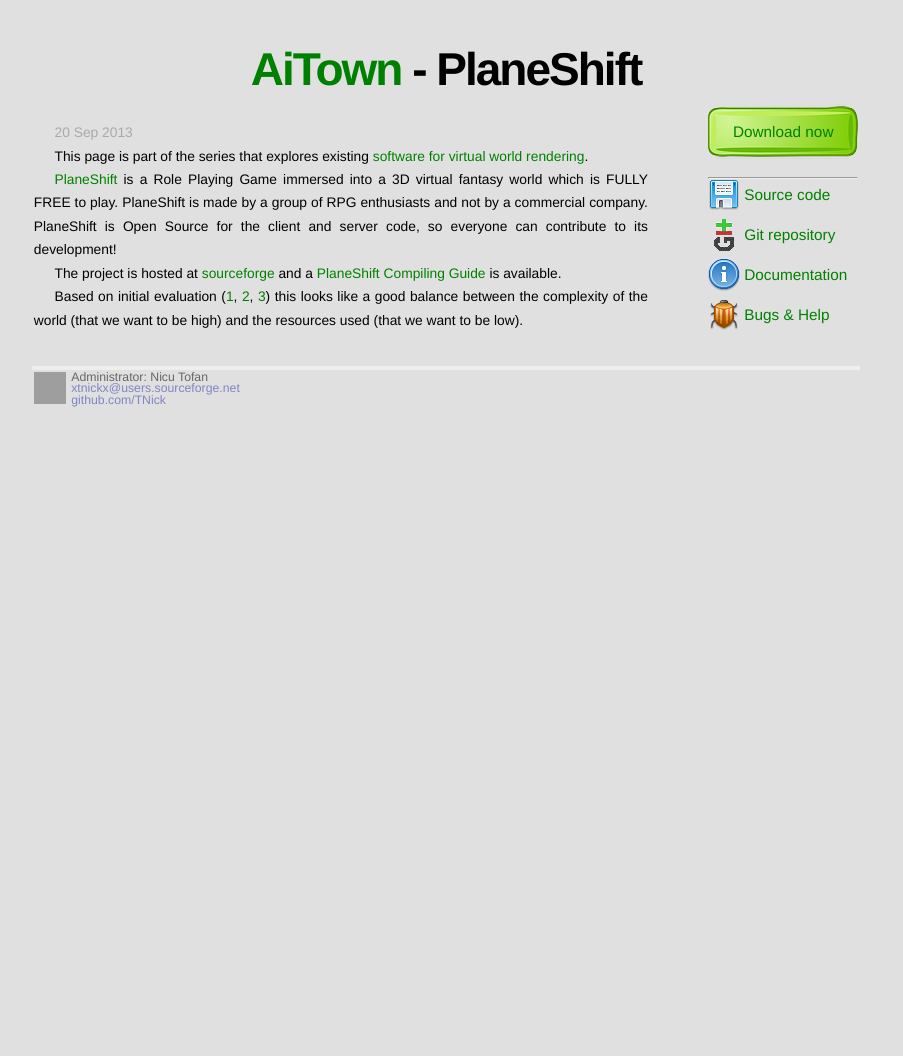
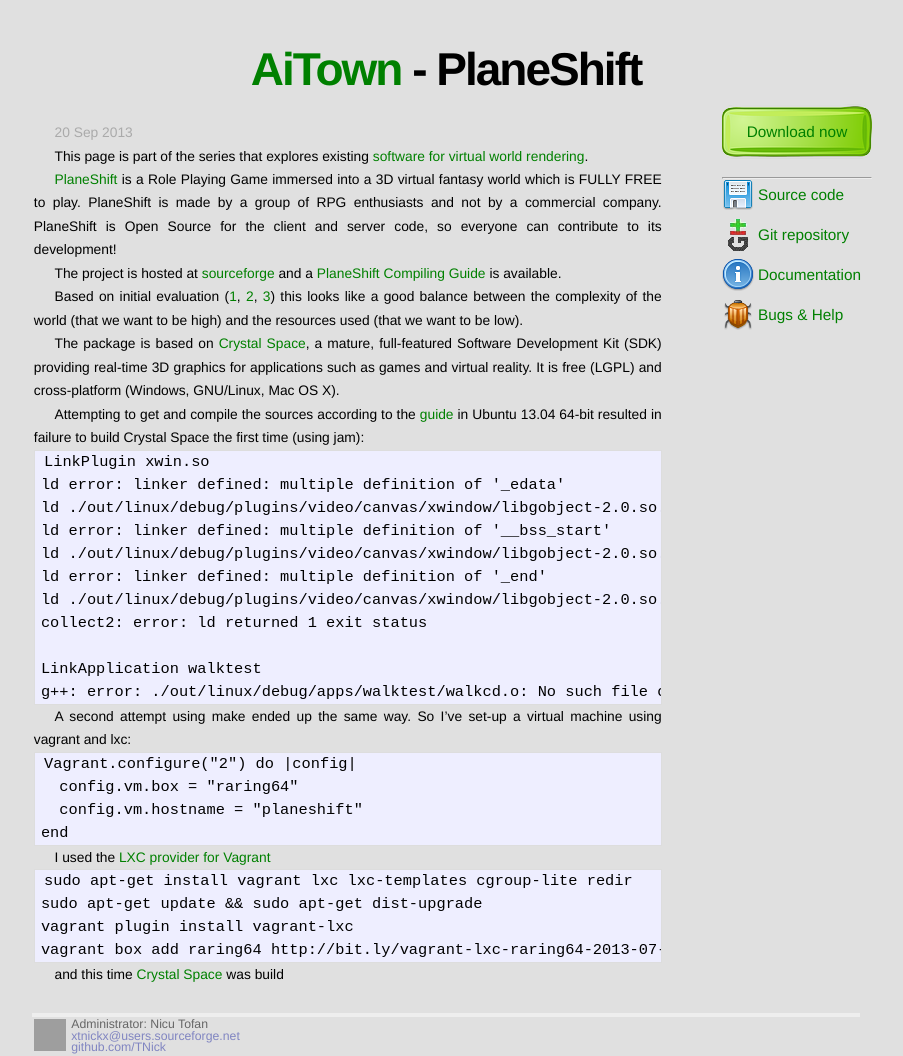
Before and after one commit to TNick/aitown, a Jekyll site: the page built from _posts/2013-09-20-software-for-virtual-world-rendering-planeshift.markdown, in a window 1280 px wide. Shown: the whole page, without its empty margins (194-1097 px from the left). Built offline with Jekyll 4.4.1, drawn with Linux system fonts in a browser that asks for light colours; before the commit the page ends 946 px from its top, so only the background shows below that; grey boxes are pictures that could not be loaded.

Commit message:
Additions to docs

```diff
--- a/_config.yml
+++ b/_config.yml
@@ -14,5 +14,5 @@
 relative_permalinks: true
 permalink:     date
 paginate_path: 'page:num'
-port: 4001
+port: 4002
 baseurl: 'http://tnick.github.io/aitown'
--- a/_posts/2013-09-20-software-for-virtual-world-rendering-planeshift.markdown
+++ b/_posts/2013-09-20-software-for-virtual-world-rendering-planeshift.markdown
@@ -16,7 +16,7 @@
 to its development!
 
 The project is hosted at [sourceforge](http://sourceforge.net/projects/planeshift/)
-and a [PlaneShift Compiling Guide](https://svn.code.sf.net/p/planeshift/code/trunk/docs/compiling.html) is available.
+and a [PlaneShift Compiling Guide][guide] is available.
 
 Based on initial evaluation ([1](http://www.youtube.com/watch?v=8GhBcCpEGt0),
 [2](http://www.youtube.com/watch?v=jGVYk3DoP0g),
@@ -25,5 +25,47 @@
 world (that we want to be high) and the resources used
 (that we want to be low).
 
+The package is based on [Crystal Space](http://www.crystalspace3d.org/main/Main_Page),
+a mature, full-featured Software Development Kit (SDK) providing
+real-time 3D graphics for applications such as games and virtual
+reality. It is free (LGPL) and cross-platform (Windows,
+GNU/Linux, Mac OS X).
+
+Attempting to get and compile the sources according to the [guide][guide]
+in Ubuntu 13.04 64-bit
+resulted in failure to build Crystal Space the first time (using jam):
+
+	LinkPlugin xwin.so
+	ld error: linker defined: multiple definition of '_edata'
+	ld ./out/linux/debug/plugins/video/canvas/xwindow/libgobject-2.0.so.0.stub.o: previous definition here
+	ld error: linker defined: multiple definition of '__bss_start'
+	ld ./out/linux/debug/plugins/video/canvas/xwindow/libgobject-2.0.so.0.stub.o: previous definition here
+	ld error: linker defined: multiple definition of '_end'
+	ld ./out/linux/debug/plugins/video/canvas/xwindow/libgobject-2.0.so.0.stub.o: previous definition here
+	collect2: error: ld returned 1 exit status
+
+	LinkApplication walktest
+	g++: error: ./out/linux/debug/apps/walktest/walkcd.o: No such file or directory
+
+A second attempt using make ended up the same way. So I've set-up a
+virtual machine using vagrant and lxc:
+
+	Vagrant.configure("2") do |config|
+	  config.vm.box = "raring64"
+	  config.vm.hostname = "planeshift"
+	end
+
+I used the [LXC provider for Vagrant](https://github.com/fgrehm/vagrant-lxc)
+
+	sudo apt-get install vagrant lxc lxc-templates cgroup-lite redir
+	sudo apt-get update && sudo apt-get dist-upgrade
+	vagrant plugin install vagrant-lxc
+	vagrant box add raring64 http://bit.ly/vagrant-lxc-raring64-2013-07-12
+
+and this time [Crystal Space](http://www.crystalspace3d.org/main/Main_Page)
+was build
+
+
 [root]: {{ site.baseurl }}/rendering/2013/09/20/software-for-virtual-world-rendering.html
-[pshift]: (http://g3d.sourceforge.net/)
+[pshift]: http://g3d.sourceforge.net/
+[guide]: https://svn.code.sf.net/p/planeshift/code/trunk/docs/compiling.html
```
Also changed, not shown: _posts/2013-09-20-software-for-virtual-world-rendering-ioquake3.markdown (+8 -0 lines), building.html (+30 -0 lines), reference/aitown-dstorage.html (added, +122 -0 lines), references.html (+46 -1 lines).
